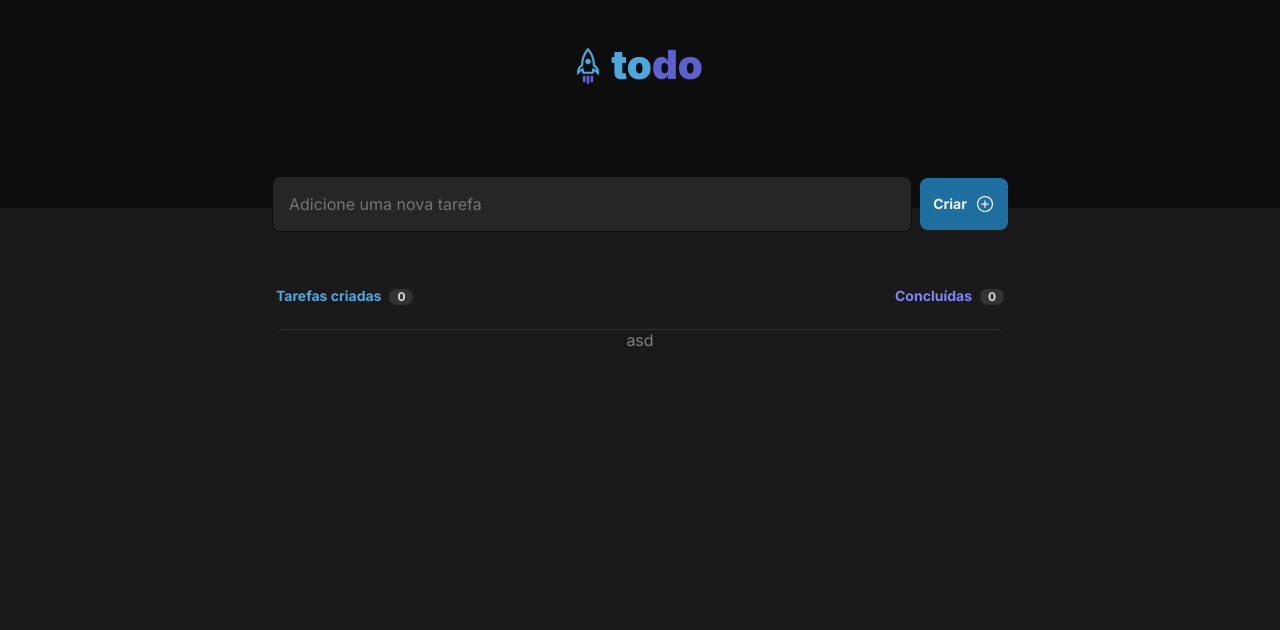
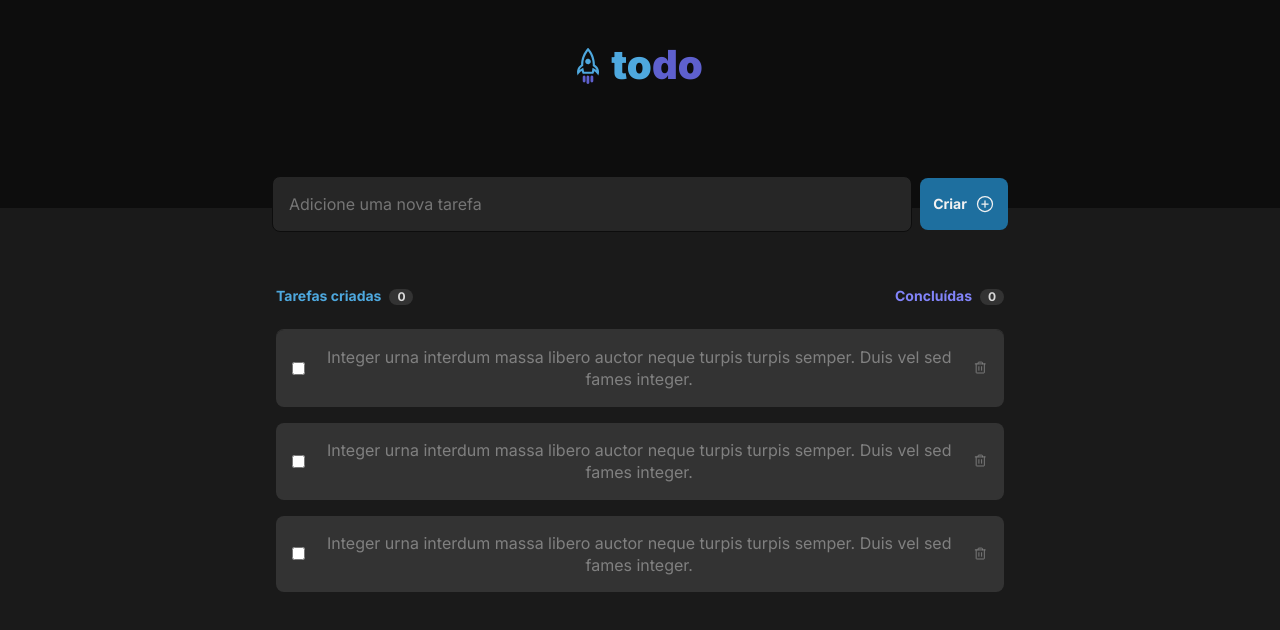
Before and after one commit to henriqueritter/ignite-react-desafio-conceitos, a React (Vite) app: page / in a window 1280 px wide. Shown: the top 630 px of the page. Built offline with nearby package versions, Linux system fonts and the light colour scheme.

Commit message:
style: add fakes todo to edit the stylesheet

```diff
--- a/src/App.module.css
+++ b/src/App.module.css
@@ -155,3 +155,15 @@ header {
     line-height: 1.4;
     text-align: center;
 }
+
+.todo {
+    display: flex;
+    align-items: center;
+    background-color: var(--gray-400);
+    padding: 1rem;
+    border-radius: 8px;
+}
+
+.todo+.todo {
+    margin-top: 1rem;
+}
--- a/src/App.tsx
+++ b/src/App.tsx
@@ -1,7 +1,7 @@
 import styles from './App.module.css'
 import rocketLogo from './assets/rocket.svg';
 import clipboardIco from './assets/clipboard.svg';
-import { PlusCircle } from 'phosphor-react';
+import { PlusCircle, Trash } from 'phosphor-react';
 
 function App() {
   return (
@@ -35,11 +35,25 @@ function App() {
 }
 
 function TodosSection() {
-  const todos = [];
+  const todos: any = [];
   if (todos) {
     return (
       <div className={styles.contentTodos}>
-        <h1>asd</h1>
+        <div className={styles.todo}>
+          <input type="checkbox" />
+          <p>Integer urna interdum massa libero auctor neque turpis turpis semper. Duis vel sed fames integer.</p>
+          <Trash size={16} />
+        </div>
+        <div className={styles.todo}>
+          <input type="checkbox" />
+          <p>Integer urna interdum massa libero auctor neque turpis turpis semper. Duis vel sed fames integer.</p>
+          <Trash size={16} />
+        </div>
+        <div className={styles.todo}>
+          <input type="checkbox" />
+          <p>Integer urna interdum massa libero auctor neque turpis turpis semper. Duis vel sed fames integer.</p>
+          <Trash size={16} />
+        </div>
       </div>
     )
   } else {
```
